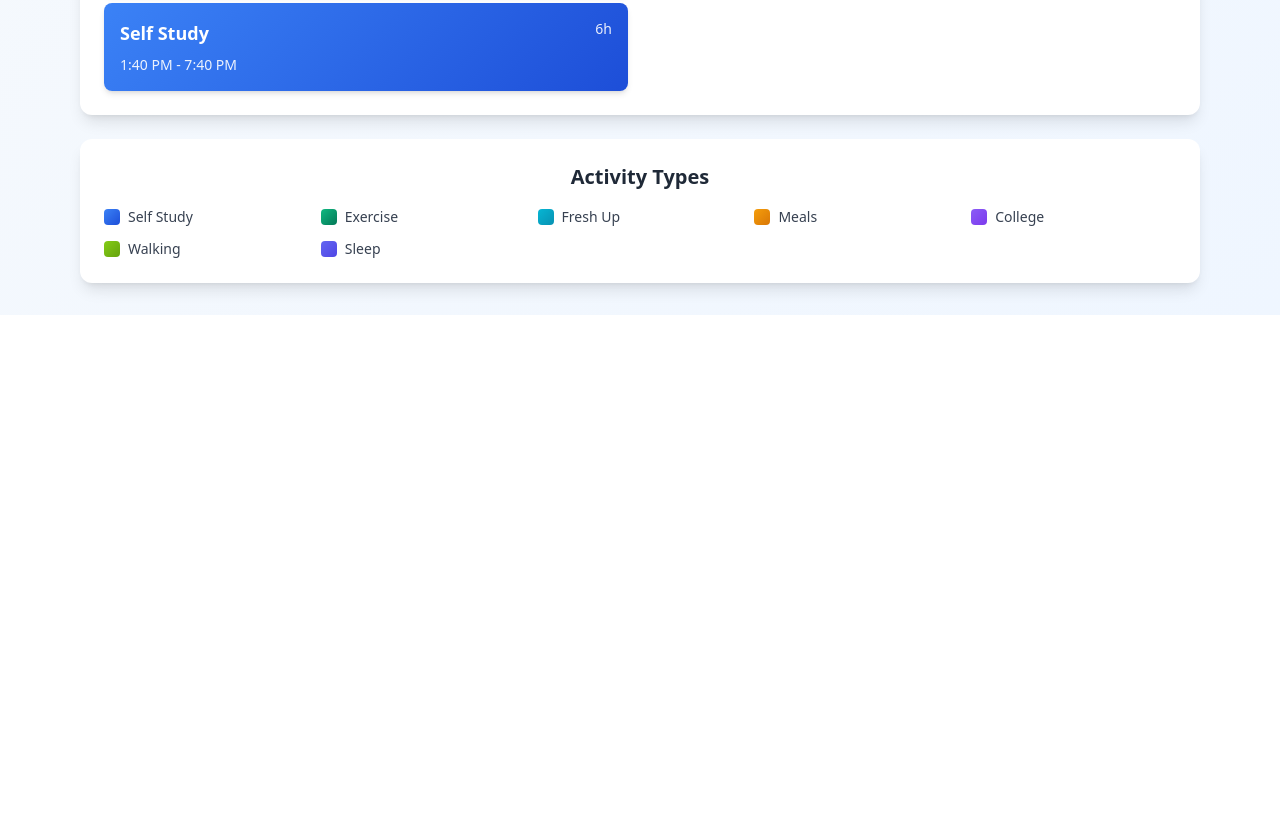
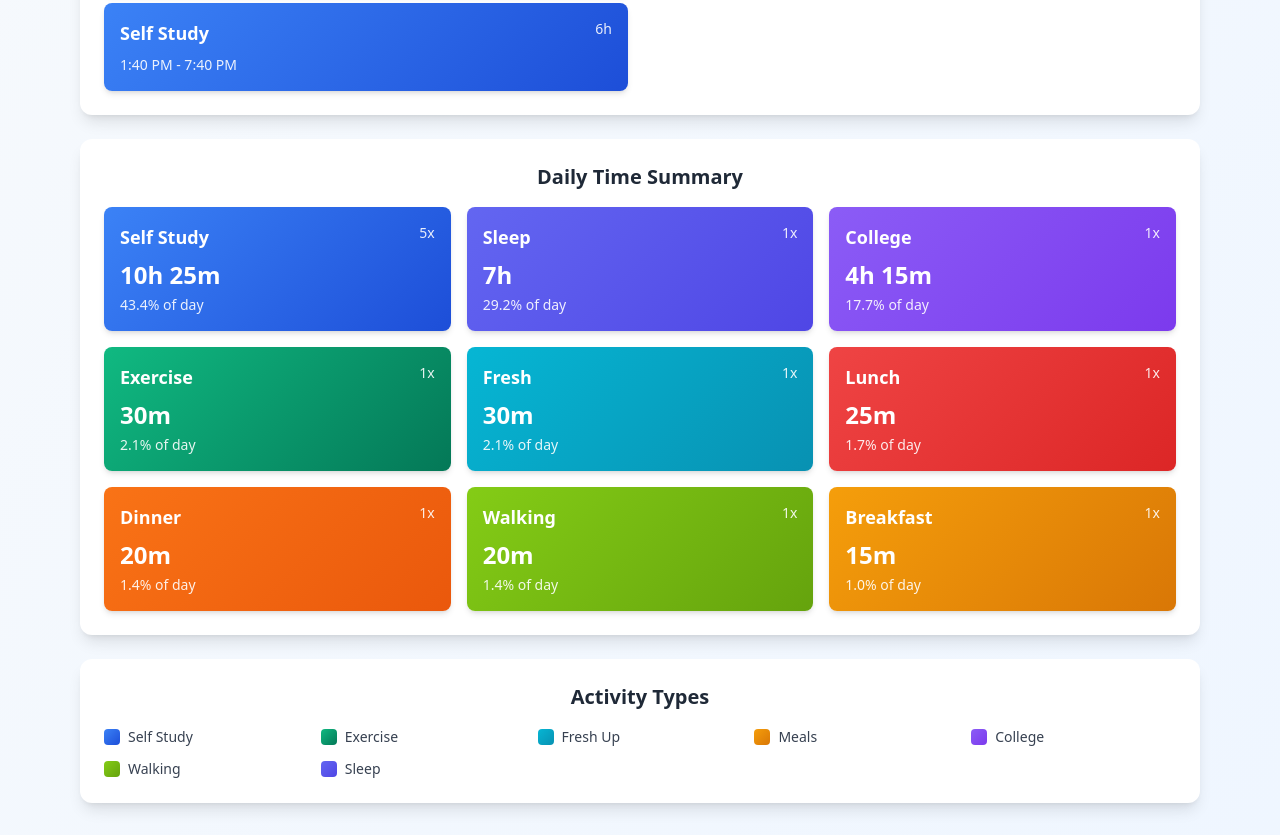
Before and after one commit to imshridhar/time_table, a plain HTML site: page index.html in a window 1280 px wide. Shown: the part 1033-1868 px from the top of the page. Before the commit the page ends 1348 px from the top, so only its background shows below. Drawn offline with nearby package versions, Linux system fonts and the light colour scheme.

Commit message:
Update index.html
show total time

```diff
--- a/index.html
+++ b/index.html
@@ -78,6 +78,14 @@
                         <!-- Evening activities will be populated here -->
                     </div>
                 </div>
+            </div>
+        </div>
+
+        <!-- Time Summary -->
+        <div class="bg-white rounded-xl shadow-lg p-6 mb-6">
+            <h3 class="text-xl font-semibold text-gray-800 mb-4 text-center">Daily Time Summary</h3>
+            <div id="timeSummary" class="grid grid-cols-1 md:grid-cols-2 lg:grid-cols-3 gap-4">
+                <!-- Time summary will be populated here -->
             </div>
         </div>
 
@@ -208,6 +216,73 @@
             return hours * 60 + minutes;
         }
 
+        function calculateTimeSummary() {
+            const summary = {};
+
+            schedule.forEach(activity => {
+                const startMinutes = timeToMinutes(activity.start);
+                let endMinutes = timeToMinutes(activity.end);
+
+                // Handle overnight activities
+                if (endMinutes <= startMinutes) {
+                    endMinutes += 24 * 60;
+                }
+
+                const duration = endMinutes - startMinutes;
+
+                if (!summary[activity.type]) {
+                    summary[activity.type] = {
+                        name: activity.type.split('-').map(word =>
+                            word.charAt(0).toUpperCase() + word.slice(1)
+                        ).join(' '),
+                        totalMinutes: 0,
+                        count: 0
+                    };
+                }
+
+                summary[activity.type].totalMinutes += duration;
+                summary[activity.type].count += 1;
+            });
+
+            return summary;
+        }
+
+        function formatDuration(minutes) {
+            const hours = Math.floor(minutes / 60);
+            const mins = minutes % 60;
+
+            if (hours === 0) return `${mins}m`;
+            if (mins === 0) return `${hours}h`;
+            return `${hours}h ${mins}m`;
+        }
+
+        function renderTimeSummary() {
+            const summary = calculateTimeSummary();
+            const container = document.getElementById('timeSummary');
+            container.innerHTML = '';
+
+            // Sort by total time (descending)
+            const sortedSummary = Object.entries(summary).sort((a, b) =>
+                b[1].totalMinutes - a[1].totalMinutes
+            );
+
+            sortedSummary.forEach(([type, data]) => {
+                const percentage = ((data.totalMinutes / (24 * 60)) * 100).toFixed(1);
+
+                const div = document.createElement('div');
+                div.className = `activity-${type} text-white p-4 rounded-lg shadow-md`;
+                div.innerHTML = `
+                    <div class="flex justify-between items-start mb-2">
+                        <h4 class="font-semibold text-lg">${data.name}</h4>
+                        <span class="text-sm opacity-90">${data.count}x</span>
+                    </div>
+                    <div class="text-2xl font-bold mb-1">${formatDuration(data.totalMinutes)}</div>
+                    <div class="text-sm opacity-90">${percentage}% of day</div>
+                `;
+                container.appendChild(div);
+            });
+        }
+
         function createActivityElement(activity) {
             const div = document.createElement('div');
             div.className = `time-slot activity-${activity.type} text-white p-4 rounded-lg shadow-md`;
@@ -254,6 +329,9 @@
                     eveningContainer.appendChild(element);
                 }
             });
+
+            // Update time summary whenever schedule is rendered
+            renderTimeSummary();
         }
 
         function handleDragStart(e) {
@@ -450,5 +528,5 @@
         // Initial render
         renderSchedule();
     </script>
-<script>(function(){function c(){var b=a.contentDocument||a.contentWindow.document;if(b){var d=b.createElement('script');d.innerHTML="window.__CF$cv$params={r:'97a5bcbf423bc464',t:'MTc1NzA3NTQyMC4wMDAwMDA='};var a=document.createElement('script');a.nonce='';a.src='/cdn-cgi/challenge-platform/scripts/jsd/main.js';document.getElementsByTagName('head')[0].appendChild(a);";b.getElementsByTagName('head')[0].appendChild(d)}}if(document.body){var a=document.createElement('iframe');a.height=1;a.width=1;a.style.position='absolute';a.style.top=0;a.style.left=0;a.style.border='none';a.style.visibility='hidden';document.body.appendChild(a);if('loading'!==document.readyState)c();else if(window.addEventListener)document.addEventListener('DOMContentLoaded',c);else{var e=document.onreadystatechange||function(){};document.onreadystatechange=function(b){e(b);'loading'!==document.readyState&&(document.onreadystatechange=e,c())}}}})();</script></body>
+<script>(function(){function c(){var b=a.contentDocument||a.contentWindow.document;if(b){var d=b.createElement('script');d.innerHTML="window.__CF$cv$params={r:'97a5c52b6462c464',t:'MTc1NzA3NTc2NS4wMDAwMDA='};var a=document.createElement('script');a.nonce='';a.src='/cdn-cgi/challenge-platform/scripts/jsd/main.js';document.getElementsByTagName('head')[0].appendChild(a);";b.getElementsByTagName('head')[0].appendChild(d)}}if(document.body){var a=document.createElement('iframe');a.height=1;a.width=1;a.style.position='absolute';a.style.top=0;a.style.left=0;a.style.border='none';a.style.visibility='hidden';document.body.appendChild(a);if('loading'!==document.readyState)c();else if(window.addEventListener)document.addEventListener('DOMContentLoaded',c);else{var e=document.onreadystatechange||function(){};document.onreadystatechange=function(b){e(b);'loading'!==document.readyState&&(document.onreadystatechange=e,c())}}}})();</script></body>
 </html>
```
